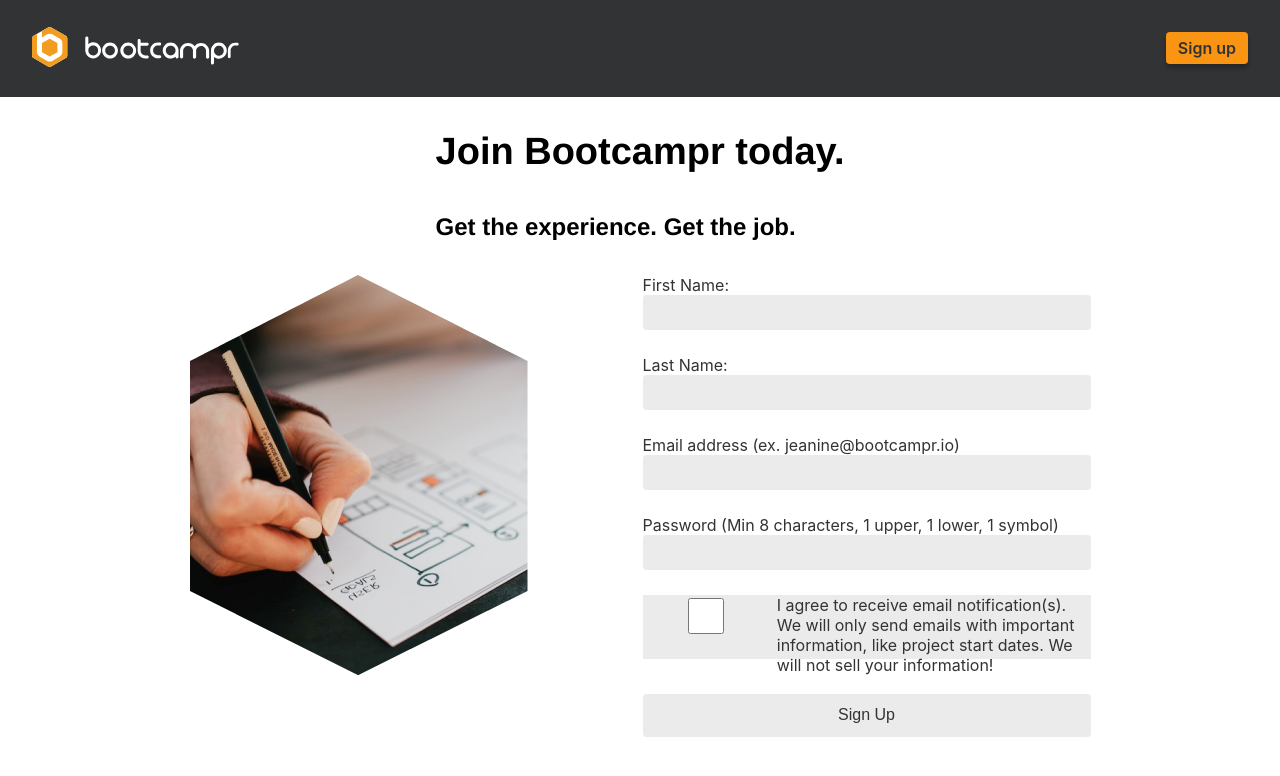
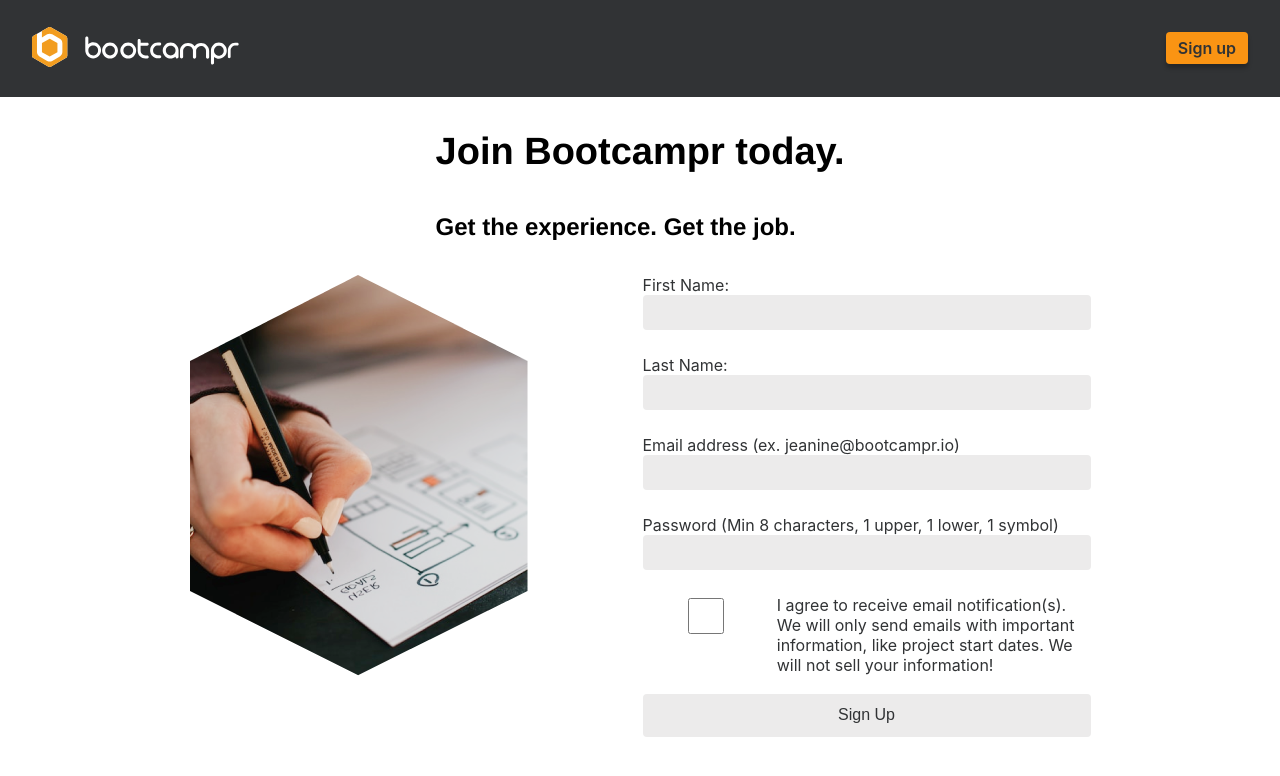
Before and after one commit to yeezick/bootcampr-assessment, a React (Create React App) app in the folder frontend/: page /sign-up in a window 1280 px wide. Shown: the top 776 px of the page. Built offline with nearby package versions, Linux system fonts and the light colour scheme.

Commit message:
removed gray background from checkbox space

```diff
--- a/frontend/src/screens/Signup/Signup.scss
+++ b/frontend/src/screens/Signup/Signup.scss
@@ -83,7 +83,6 @@
         }
         .checkbox-container {
           display: flex;
-          background-color: var(--smoke);
 
           input[type="checkbox"] {
             margin-left: 0; // Set margin-left to 0 for no space
```
